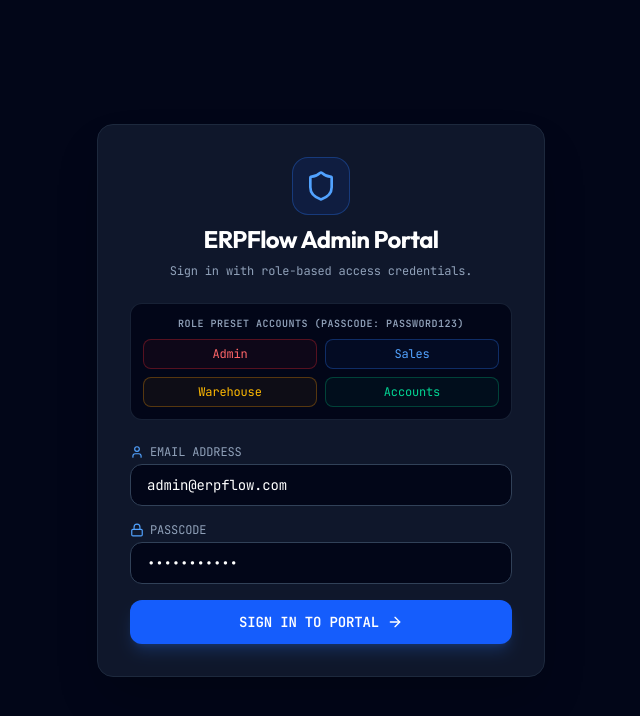
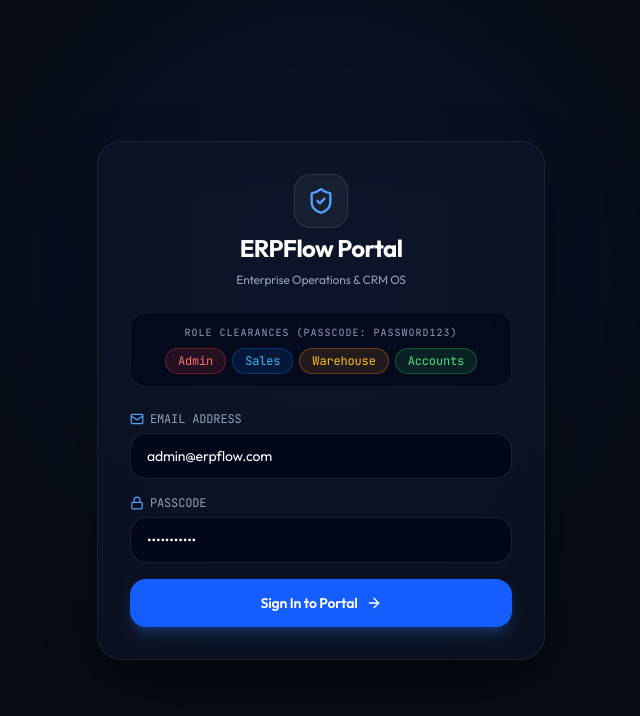
Before and after one commit to Saisradha/FundsERP, a React (Vite) app in the folder frontend/: page / in a window 1280 px wide. Shown: the top 716 px of the page, without its empty margins (319-959 px from the left). Built offline with nearby package versions, Linux system fonts and the light colour scheme.

Commit message:
style(ui): redesign Login page with minimal Apple card aesthetics

```diff
--- a/frontend/src/pages/LoginPage.tsx
+++ b/frontend/src/pages/LoginPage.tsx
@@ -1,5 +1,5 @@
 import React, { useState } from 'react';
-import { Lock, User, AlertCircle, ArrowRight, Shield } from 'lucide-react';
+import { Lock, Mail, ArrowRight, ShieldCheck } from 'lucide-react';
 import { apiRequest } from '../services/api';
 import { useAuthStore } from '../store/useAuthStore';
 
@@ -35,42 +35,46 @@ export const LoginPage: React.FC<LoginPageProps> = ({ onSuccess }) => {
       setAuth(res.data.user, res.data.accessToken);
       onSuccess();
     } catch (err: any) {
-      setError(err.message || 'Invalid email or password');
+      setError(err.message || 'Invalid authentication credentials');
     } finally {
       setLoading(false);
     }
   };
 
   return (
-    <div className="min-h-screen w-full bg-slate-950 flex items-center justify-center p-4 font-sans text-slate-100">
-      <div className="w-full max-w-md bg-slate-900 border border-slate-800 rounded-2xl p-8 shadow-2xl space-y-6">
+    <div className="min-h-screen w-full bg-[#080c14] flex items-center justify-center p-6 font-sans text-slate-100 relative overflow-hidden">
 
-        {/* Header */}
+      {/* Soft Ambient Radial Background Blur */}
+      <div className="absolute top-1/3 left-1/2 -translate-x-1/2 -translate-y-1/2 w-[500px] h-[500px] bg-blue-600/10 rounded-full blur-[120px] pointer-events-none" />
+
+      <div className="w-full max-w-md apple-glass rounded-3xl p-8 shadow-2xl space-y-6 relative z-10 border border-white/10">
+
+        {/* Apple-style Brand Header */}
         <div className="text-center space-y-2">
-          <div className="inline-flex p-3 rounded-2xl bg-blue-600/10 border border-blue-500/30 text-blue-400 mb-2">
-            <Shield className="w-8 h-8" />
+          <div className="inline-flex p-3 rounded-2xl bg-white/5 border border-white/10 text-blue-400 mb-1 shadow-inner">
+            <ShieldCheck className="w-7 h-7 text-blue-400" />
           </div>
-          <h1 className="text-2xl font-bold tracking-tight text-white">ERPFlow Admin Portal</h1>
-          <p className="text-xs text-slate-400 font-mono">Sign in with role-based access credentials.</p>
+          <h1 className="text-2xl font-bold tracking-tight text-white">ERPFlow Portal</h1>
+          <p className="text-xs text-slate-400 font-sans">Enterprise Operations & CRM OS</p>
         </div>
 
-        {/* Role Quick Presets */}
-        <div className="bg-slate-950 p-3 rounded-xl border border-slate-800/80 space-y-2">
-          <div className="text-[10px] font-mono font-semibold text-slate-400 uppercase tracking-wider text-center">
-            Role Preset Accounts (Passcode: password123)
+        {/* Quick Role Clearance Pills */}
+        <div className="bg-slate-950/60 p-3 rounded-2xl border border-white/5 space-y-2">
+          <div className="text-[10px] font-mono text-slate-400 text-center uppercase tracking-widest">
+            Role Clearances (Passcode: password123)
           </div>
-          <div className="grid grid-cols-2 gap-2">
+          <div className="flex flex-wrap justify-center gap-1.5">
             {[
-              { role: 'Admin', email: 'admin@erpflow.com', color: 'border-red-500/30 text-red-400 bg-red-500/5' },
-              { role: 'Sales', email: 'sales@erpflow.com', color: 'border-blue-500/30 text-blue-400 bg-blue-500/5' },
-              { role: 'Warehouse', email: 'warehouse@erpflow.com', color: 'border-amber-500/30 text-amber-400 bg-amber-500/5' },
-              { role: 'Accounts', email: 'accounts@erpflow.com', color: 'border-emerald-500/30 text-emerald-400 bg-emerald-500/5' },
+              { role: 'Admin', email: 'admin@erpflow.com', style: 'apple-pill-red' },
+              { role: 'Sales', email: 'sales@erpflow.com', style: 'apple-pill-blue' },
+              { role: 'Warehouse', email: 'warehouse@erpflow.com', style: 'apple-pill-amber' },
+              { role: 'Accounts', email: 'accounts@erpflow.com', style: 'apple-pill-green' },
             ].map((r) => (
               <button
                 key={r.role}
                 type="button"
                 onClick={() => handleRolePreset(r.email)}
-                className={`py-1.5 px-2 rounded-lg text-xs font-mono border text-center transition-colors cursor-pointer hover:bg-slate-800 ${r.color}`}
+                className={`px-3 py-1 rounded-full text-xs font-mono transition-all hover:scale-105 cursor-pointer ${r.style}`}
               >
                 {r.role}
               </button>
@@ -81,15 +85,14 @@ export const LoginPage: React.FC<LoginPageProps> = ({ onSuccess }) => {
         {/* Login Form */}
         <form onSubmit={handleSubmit} className="space-y-4">
           {error && (
-            <div className="p-3 rounded-xl bg-red-950/60 border border-red-500/40 text-red-300 text-xs flex items-center gap-2 font-mono">
-              <AlertCircle className="w-4 h-4 text-red-400 shrink-0" />
-              <span>{error}</span>
+            <div className="p-3 rounded-2xl apple-pill-red text-xs font-mono text-center">
+              {error}
             </div>
           )}
 
-          <div className="space-y-1">
+          <div className="space-y-1.5">
             <label className="text-xs font-mono text-slate-400 flex items-center gap-1.5">
-              <User className="w-3.5 h-3.5 text-blue-400" />
+              <Mail className="w-3.5 h-3.5 text-blue-400" />
               EMAIL ADDRESS
             </label>
             <input
@@ -97,12 +100,12 @@ export const LoginPage: React.FC<LoginPageProps> = ({ onSuccess }) => {
               required
               value={email}
               onChange={(e) => setEmail(e.target.value)}
-              className="w-full px-4 py-2.5 rounded-xl bg-slate-950 border border-slate-700 text-white text-sm font-mono focus:outline-none focus:border-blue-500"
+              className="w-full px-4 py-3 rounded-2xl bg-slate-950/80 border border-white/10 text-white text-sm focus:outline-none focus:border-blue-500 transition-colors"
               placeholder="user@erpflow.com"
             />
           </div>
 
-          <div className="space-y-1">
+          <div className="space-y-1.5">
             <label className="text-xs font-mono text-slate-400 flex items-center gap-1.5">
               <Lock className="w-3.5 h-3.5 text-blue-400" />
               PASSCODE
@@ -112,7 +115,7 @@ export const LoginPage: React.FC<LoginPageProps> = ({ onSuccess }) => {
               required
               value={password}
               onChange={(e) => setPassword(e.target.value)}
-              className="w-full px-4 py-2.5 rounded-xl bg-slate-950 border border-slate-700 text-white text-sm font-mono focus:outline-none focus:border-blue-500"
+              className="w-full px-4 py-3 rounded-2xl bg-slate-950/80 border border-white/10 text-white text-sm focus:outline-none focus:border-blue-500 transition-colors"
               placeholder="••••••••••••"
             />
           </div>
@@ -120,13 +123,13 @@ export const LoginPage: React.FC<LoginPageProps> = ({ onSuccess }) => {
           <button
             type="submit"
             disabled={loading}
-            className="w-full py-3 px-4 rounded-xl bg-blue-600 hover:bg-blue-500 text-white font-semibold text-sm font-mono shadow-lg shadow-blue-500/20 flex items-center justify-center gap-2 transition-all cursor-pointer disabled:opacity-50"
+            className="w-full py-3.5 px-4 rounded-2xl bg-blue-600 hover:bg-blue-500 text-white font-semibold text-sm shadow-lg shadow-blue-500/25 flex items-center justify-center gap-2 transition-all cursor-pointer disabled:opacity-50"
           >
             {loading ? (
               <span>Authenticating...</span>
             ) : (
               <>
-                <span>SIGN IN TO PORTAL</span>
+                <span>Sign In to Portal</span>
                 <ArrowRight className="w-4 h-4" />
               </>
             )}
```
